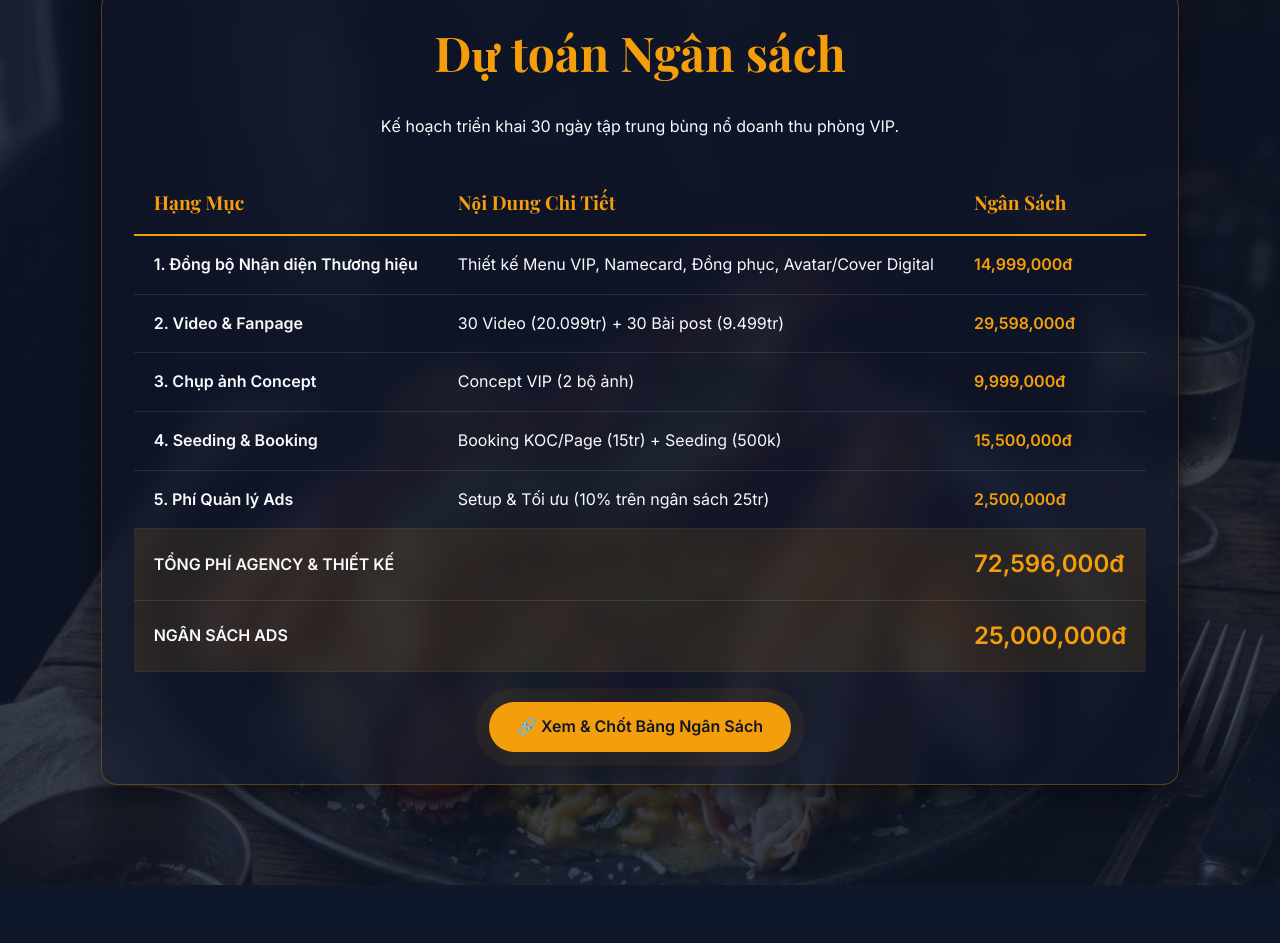
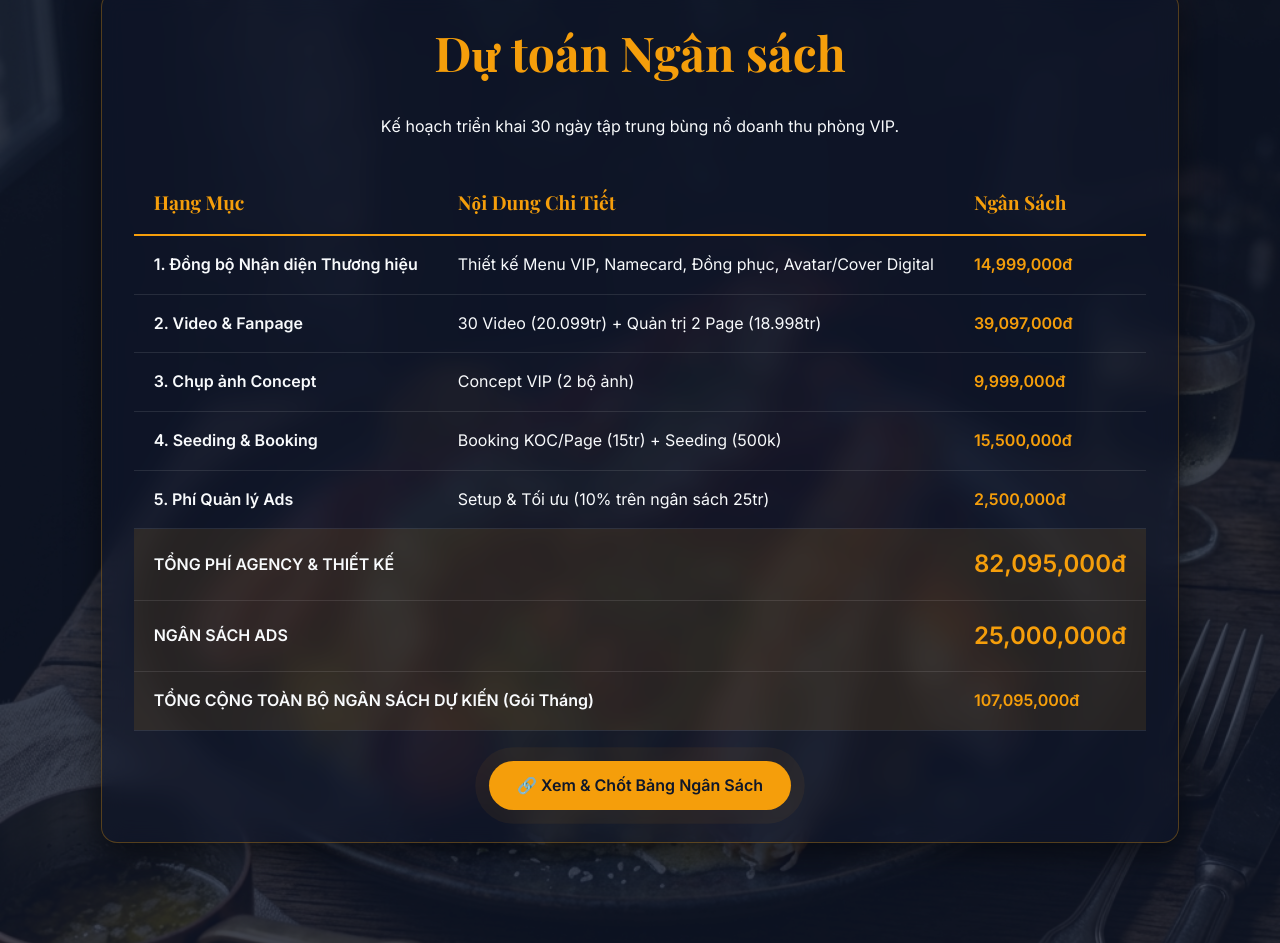
Before and after one commit to datcangagency/DatCangxLuuGia, a plain HTML site: page index.html in a window 1280 px wide. Shown: the part 7335-8278 px from the top of the page. Before the commit the page ends 8220 px from the top, so only its background shows below. Drawn offline with nearby package versions, Linux system fonts and the light colour scheme; a web font is replaced by a local one.

Commit message:
Update Fanpage budget to include 2 pages

```diff
--- a/index.html
+++ b/index.html
@@ -205,8 +205,8 @@
                                 </tr>
                                 <tr class="hover-row">
                                     <td><strong>2. Video & Fanpage</strong></td>
-                                    <td>30 Video (20.099tr) + 30 Bài post (9.499tr)</td>
-                                    <td class="text-right amber-text bold">29,598,000đ</td>
+                                    <td>30 Video (20.099tr) + Quản trị 2 Page (18.998tr)</td>
+                                    <td class="text-right amber-text bold">39,097,000đ</td>
                                 </tr>
                                 <tr class="hover-row">
                                     <td><strong>3. Chụp ảnh Concept</strong></td>
@@ -225,11 +225,15 @@
                                 </tr>
                                 <tr class="hover-row highlight-row">
                                     <td colspan="2" class="text-right"><strong>TỔNG PHÍ AGENCY & THIẾT KẾ</strong></td>
-                                    <td class="text-right amber-text text-xl bold">72,596,000đ</td>
+                                    <td class="text-right amber-text text-xl bold">82,095,000đ</td>
                                 </tr>
                                 <tr class="hover-row highlight-row">
                                     <td colspan="2" class="text-right"><strong>NGÂN SÁCH ADS</strong></td>
                                     <td class="text-right amber-text text-xl bold">25,000,000đ</td>
+                                </tr>
+                                <tr class="hover-row highlight-row total-row">
+                                    <td colspan="2" class="text-right"><strong>TỔNG CỘNG TOÀN BỘ NGÂN SÁCH DỰ KIẾN (Gói Tháng)</strong></td>
+                                    <td class="text-right amber-text text-2xl bold">107,095,000đ</td>
                                 </tr>
                             </tbody>
                         </table>
```
